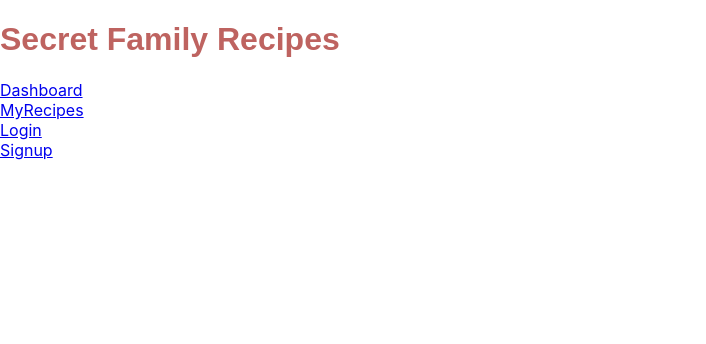
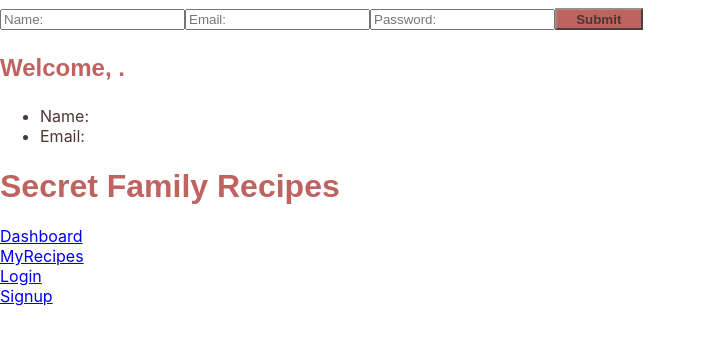
Before and after one commit to Secret-Family-Recipes-Cookbook-3/front-end, a React (Create React App) app in the folder secret-family-recipes/: page /dashboard in a window 1280 px wide. Shown: the top 344 px of the page, without its empty margins (0-706 px from the left). Built offline with nearby package versions, Linux system fonts and the light colour scheme; sample sign-in values are in the browser's storage; a web font is replaced by a local one.

Commit message:
making routes and links

```diff
--- a/secret-family-recipes/src/App.js
+++ b/secret-family-recipes/src/App.js
@@ -1,23 +1,24 @@
 import React from 'react';
 // import logo from './logo.svg';
 import './App.css';
-import Dashboard from './components/Dashboard';
+import UserSignupForm from './components/SignUp';
+import UserLogin from './components/LogIn'
 import MyRecipes from './components/MyRecipes';
 import LogIn from './components/LogIn';
-import Navigation from './components/Navigation';
 import SignUpPage from './components/SignUpPage';
-import { Route} from 'react-router-dom';
-
-
+import PrivateRoute from './components/PrivateRoute'
+import { Route, Switch, Link} from 'react-router-dom';
+import Dashboard from './components/Dashboard';
 
 function App() {
   return (
     <div className="App">
-      <Navigation />
-      <Route exact path='/' component={Dashboard} />
+      <UserSignupForm />
+      <PrivateRoute exact path="/dashboard" component={Dashboard}/>
+      <Route exact path='/' component={UserLogin} />
       <Route path='/MyRecipes' component={MyRecipes} />
       <Route path='/Login' component={LogIn} />
-      <Route path='/SignUpPage' component={SignUpPage} />
+      {/* <Route path='/SignUpPage' component={SignUpPage} /> */}
 
     </div>
   );
--- a/secret-family-recipes/src/components/Dashboard.js
+++ b/secret-family-recipes/src/components/Dashboard.js
@@ -1,11 +1,12 @@
 import React from 'react';
 import UserLogin from './LogIn';
-import RecipeForm from './AddRecipes'
+import RecipeForm from './AddRecipes';
+import Navigation from './Navigation';
 
 function Dashboard() {
   return (
     <div className="Dashboard">
-      <UserLogin />
+      <Navigation />
     </div>
   );
 }
--- /dev/null
+++ b/secret-family-recipes/src/components/PrivateRoute.js
@@ -0,0 +1,27 @@
+import React from 'react';
+import { Route, Redirect } from 'react-router-dom';
+
+/*
+  Private Route rules:
+  1. It has the same API as <Route />.
+  2. It renders a <Route /> and passes all the props through to it.
+  3. It checks if the user is authenticated, if they are, it renders the “component” prop. If not, it redirects the user to /login.
+*/
+
+const PrivateRoute = ({ component: Component, ...rest }) => {
+  const token = window.localStorage.getItem('token');
+  return (
+    <Route
+      {...rest}
+      render={props => {
+        if (token) {
+          return <Component {...props} />;
+        } else {
+          return <Redirect to="/login" />;
+        }
+      }}
+    />
+  );
+};
+
+export default PrivateRoute;
--- a/secret-family-recipes/src/components/SignUp.js
+++ b/secret-family-recipes/src/components/SignUp.js
@@ -67,6 +67,7 @@ export default withFormik({
         password: Yup.string().required('Password is Required')
     }),
     handleSubmit: (values, { resetForm, setStatus }) => {
+        console.log(values)
         axios.post('https://reqres.in/api/users/', values)
         .then(response => {
             resetForm();
--- a/secret-family-recipes/src/components/SignUpPage.js
+++ b/secret-family-recipes/src/components/SignUpPage.js
@@ -1,10 +1,10 @@
 import React from 'react';
-import UserSignupForm from './SignUp';
+// import UserSignupForm from './SignUp';
 
 function SignUpPage() {
   return (
     <div className="SignUp">
-      <UserSignupForm />
+      {/* <UserSignupForm /> */}
     </div>
   );
 }
```
Also changed, not shown: secret-family-recipes/src/components/MyRecipes.js (+0 -8 lines).
